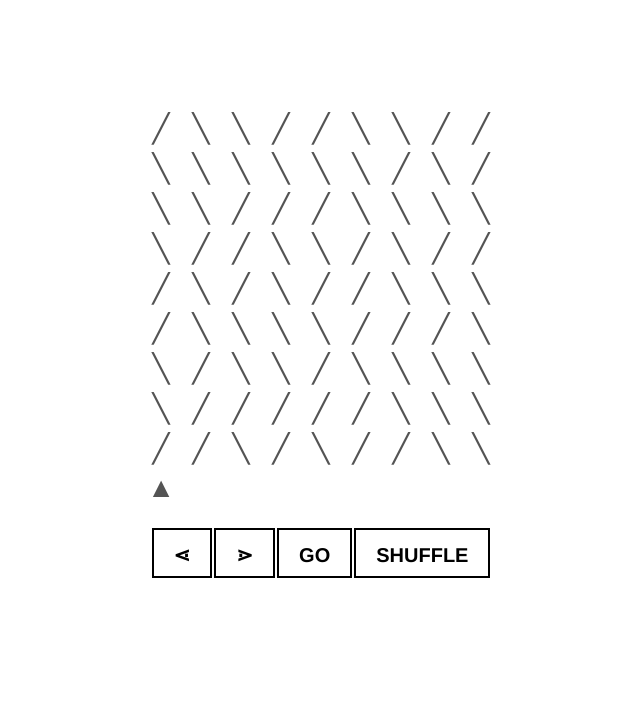
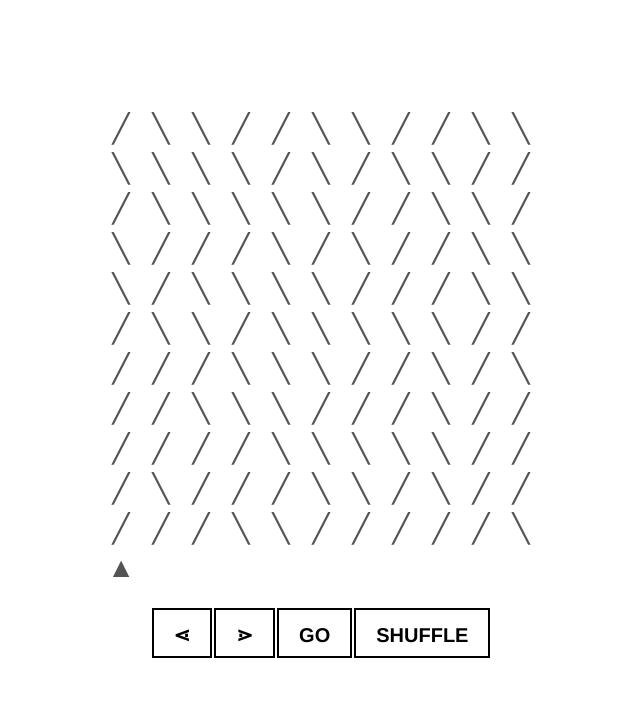
Before and after one commit to omgmog/line-finder, a plain HTML site: page index.html in a window 1280 px wide. Shown: the whole page, without its empty margins (319-959 px from the left). Drawn offline with Linux system fonts and the light colour scheme.

Commit message:
Increased board size to 11x11

```diff
--- a/line-finder.js
+++ b/line-finder.js
@@ -8,8 +8,8 @@
   var symbol5 = '⋗';
   var symbol6 = 'GO';
   var symbol7 = 'SHUFFLE';
-  var rows = 9;
-  var columns = 9;
+  var rows = 11;
+  var columns = 11;
   var intervalTime = 200;
 
   var currentStreak = 0;
--- a/line-finder.scss
+++ b/line-finder.scss
@@ -1,3 +1,8 @@
+$cols: 11;
+$colsWidth: 40px;
+
+
+
 body {
   text-align: center;
   padding: 100px;
@@ -8,7 +13,7 @@
 .controls,
 .scoreboard {
   margin: 0 auto;
-  width: 360px;
+  width: $cols * $colsWidth;
 }
 
 .buttonWrap {
@@ -17,14 +22,14 @@
 }
 
 .row {
-  height: 40px;
+  height: $colsWidth;
   overflow: hidden;
 }
 
 .col {
-  width: 40px;
+  width: $colsWidth;
   float: left;
-  height: 40px;
+  height: $colsWidth;
   position: relative;
 }
 
@@ -35,7 +40,7 @@
   border: 0;
   outline: 0;
   text-align: center;
-  line-height: 40px;
+  line-height: $colsWidth;
   padding: 0;
   position: absolute;
   left: 0;
```
Also changed, not shown: line-finder.css, 1 other file.
